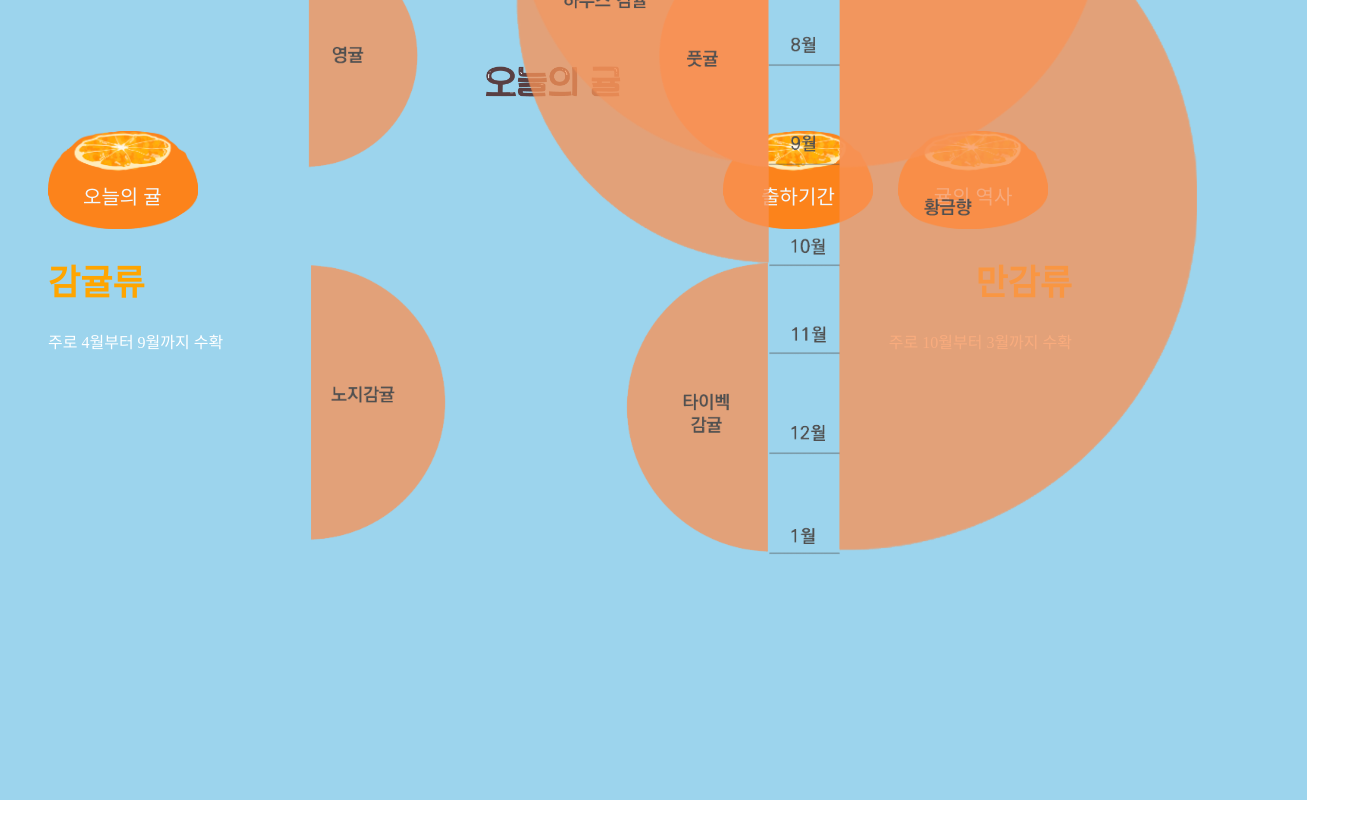
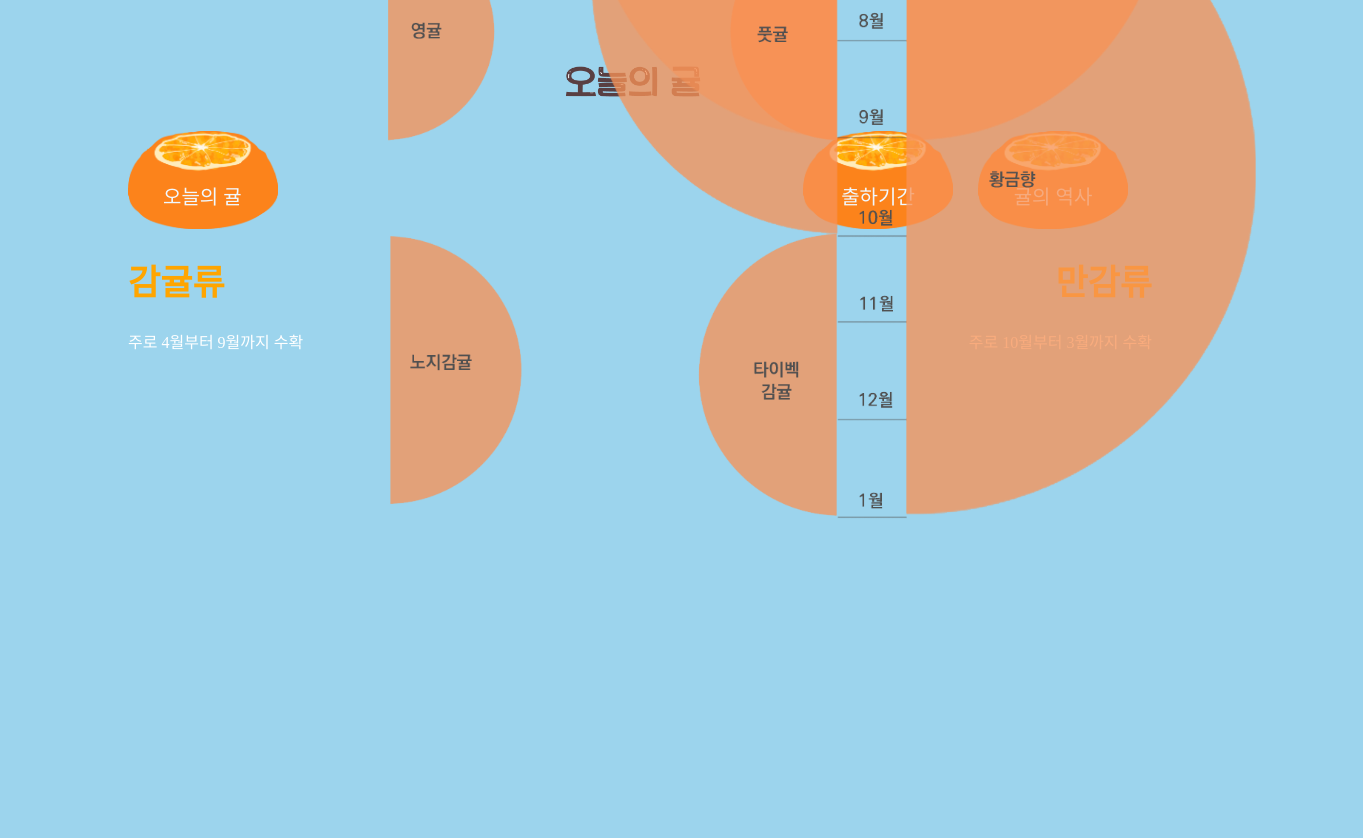
Before and after one commit to choijihey/jeju-orange, a plain HTML site: page year.html in a window 1280 px wide. Shown: the top 838 px of the page, 1363 px wide, since content can reach past the window. Before the commit the page ends 800 px from the top, so only its background shows below. Drawn offline with Linux system fonts and the light colour scheme.

Commit message:
Add files via upload

```diff
--- a/index.css
+++ b/index.css
@@ -1,36 +1,15 @@
 @charset "UTF-8";
 * {
   box-sizing: border-box;
+	padding: 0px;
+	margin: 0px;
 }
 
-body {background-image: url("background.png");
-      background-repeat: repeat;
-      width: 1024px;}
-
-header {width: auto;
-        height: 370px;}
-
-article {background-image: url("pado.png");
-      background-repeat: repeat-x;
-	  background-position: top center;
-	  width: 1024px;
-      height: 500px;
-	  z-index: auto;
-}
-footer {
-	background-position: top center;
-	width: 1024px;
-	height: 600px;
-}
 #water {float:right;
 	    margin-top: -20px;
         margin-right:630px;
 }
-   #container {text-align: center;
-               width: 1024px;
-               height: auto;
-               margin-top:70px;
-               font-size: 15px;}
+
    #logo {
 	float: left;
 	margin-left: 700px;
@@ -125,7 +104,7 @@ img {
   position: relative;
   padding-top: 50px;
   overflow: hidden;
-  width: 1024px;
+  width: auto;
 }
 
 .panel {
--- a/year.css
+++ b/year.css
@@ -3,7 +3,7 @@
           margin-top: -1200px;}
 
 body {padding: 40px;
-      width: 1024px;}
+      width: auto;}
 
 #clearbox {clear:left;
            content: ""}
--- a/year.html
+++ b/year.html
@@ -8,12 +8,13 @@
 
 <link rel="stylesheet" type="text/css" href="year.css">
   <style>
+
 body {background-image: url("background.png");
 	  background-repeat: repeat;
       text-align: center;}
 
 #container {width: 1024px;
-            height: auto;
+            height: 2160px;
             margin: auto;}
 
 #bar {width: 1000px;
@@ -130,7 +131,7 @@ body {background-image: url("background.png");
   </div>
 	<div>
 	<div class="img_box">
-	<img src="img3.png" width="1024" alt="img12">
+	<img src="img3.png" width="1000" alt="img12">
 	</div>
 	</div>
 </div>
```
Also changed, not shown: history.html (+0 -11 lines), index.html (+29 -1 lines).
